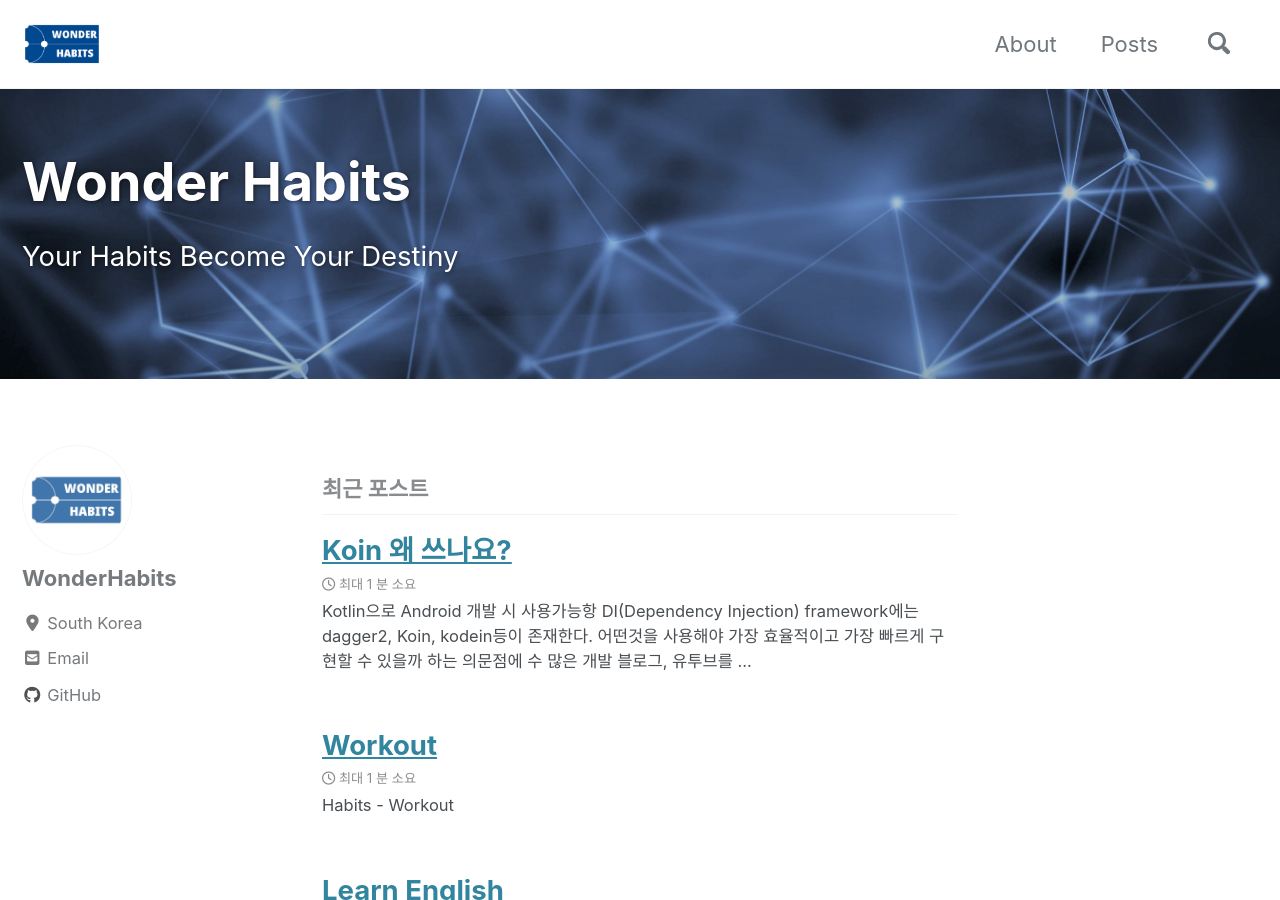
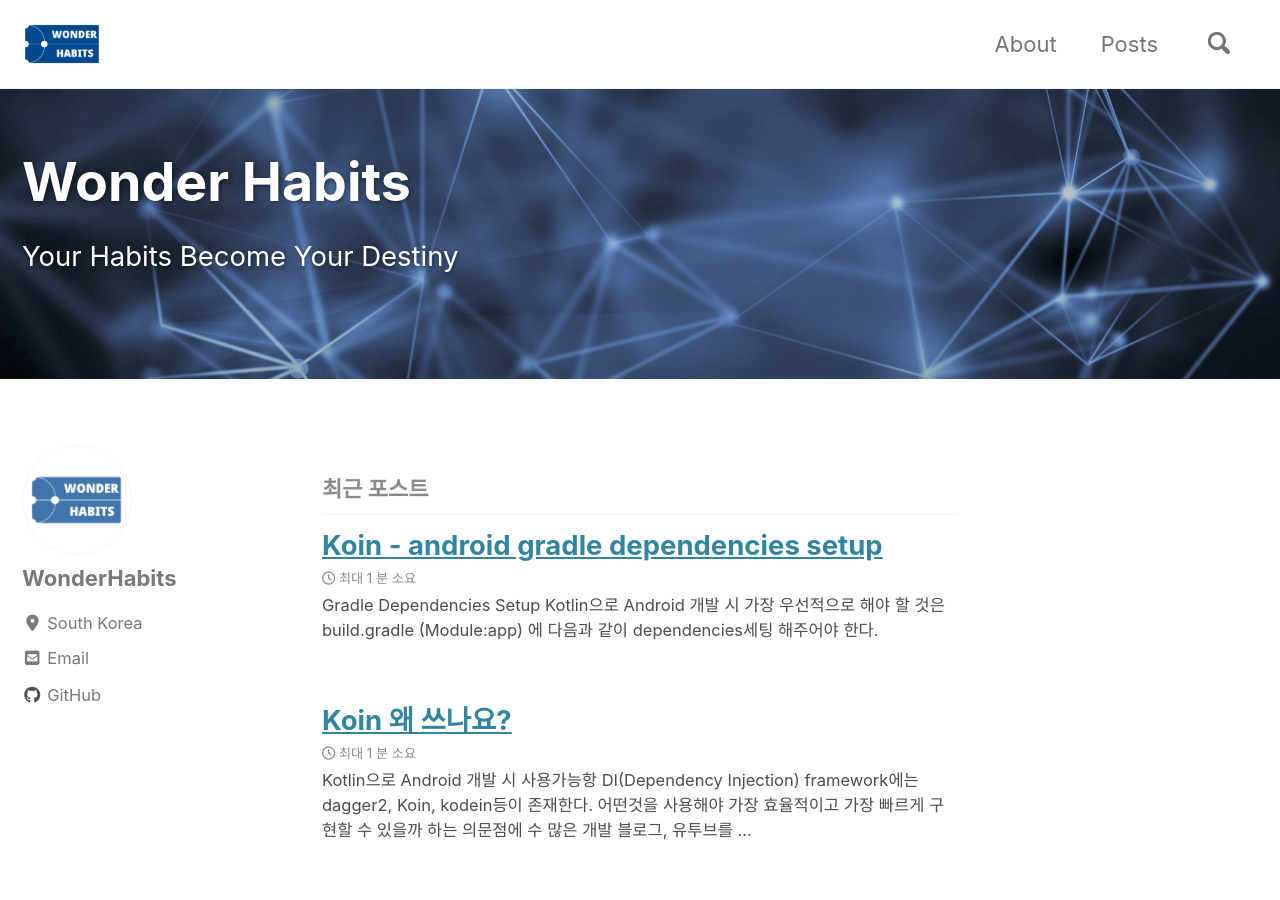
Before and after one commit to WonderHabits/wonderhabits.github.io, a Jekyll site: the page built from index.html, in a window 1280 px wide and 900 px high. Built offline with Jekyll 4.4.1, drawn with Linux system fonts in a browser that asks for light colours; cached includes are drawn as plain includes; nearby versions of some CDN libraries; the list of posts is cut into pages by our own code.

Commit message:
Add new post
Add new post

````diff
--- a/_posts/2020-03-27-dev-koin-what_is_koin.md
+++ b/_posts/2020-03-27-dev-koin-what_is_koin.md
@@ -6,6 +6,8 @@ categories:
   - Koin
 tags:
   - Dev
+  - Koin
+  - Android
 toc: true
 last_modified_at: 2020-03-27
 ---
@@ -13,7 +15,7 @@ last_modified_at: 2020-03-27
 Kotlin으로 Android 개발 시 사용가능항 DI(Dependency Injection) framework에는 dagger2, Koin, kodein등이 존재한다. 어떤것을 사용해야 가장 효율적이고 가장 빠르게 구현할 수 있을까 하는 의문점에 수 많은 개발 블로그, 유투브를 검색한 결과 Koin 가장 좋다는 결론을 갖게 되었다.
 누구 말 맞다나 Koin의 네이밍은 kotlin에서 'tl' 만 빼서 이름을 지은거라고..
 
-'Kotlin' - 'tl' = 'Koin'
+  **'Kotlin' - 'tl' = 'Koin'**
 
 # Koin 이란?
 Koin은 순수 Kotlin만으로 작성된 DI framework로 매우 경량화 되어 있고 실용적인 API이다. 자세한 사용법은 차차 적어 나가겠다.
--- /dev/null
+++ b/_posts/2020-03-30-dev-koin-setup_dependency.md
@@ -0,0 +1,30 @@
+---
+title: "Koin - android gradle dependencies setup"
+header:
+  image: /assets/images/koin.jpg
+categories:
+  - Koin
+tags:
+  - Dev
+  - Koin
+  - Android
+toc: true
+last_modified_at: 2020-03-30
+---
+# Gradle Dependencies Setup
+Kotlin으로 Android 개발 시 가장 우선적으로 해야 할 것은 build.gradle (Module:app) 에 다음과 같이 dependencies세팅 해주어야 한다.
+
+최신 버전은 https://doc.insert-koin.io/#/setup/index 에서 확인 가능하다.
+
+```kotlin
+// 최신 stable version
+def koin_version= "2.1.5"
+// Koin AndroidX Scope feature
+implementation "org.koin:koin-androidx-scope:$koin_version"
+// Koin AndroidX ViewModel feature
+implementation "org.koin:koin-androidx-viewmodel:$koin_version"
+// Koin AndroidX Fragment Factory (unstable version)
+implementation "org.koin:koin-androidx-fragment:$koin_version"
+```
+
+실제 Android Empty Project 생성 후 gradle 파일에 koin관련 dependency적용 까지 실제 반영한 github commit ([commit-031014d](https://github.com/WonderHabits/koinAndroidExample/commit/031014dfb8b8fa12c9e35a12cb2042987578dad9#diff-39e7d8c00954e920b98e7636f0ac30b2))을 참고 바란다.
````
